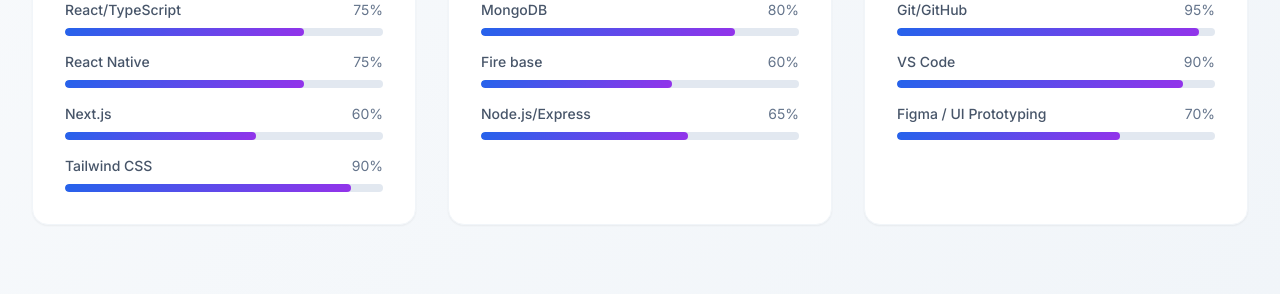
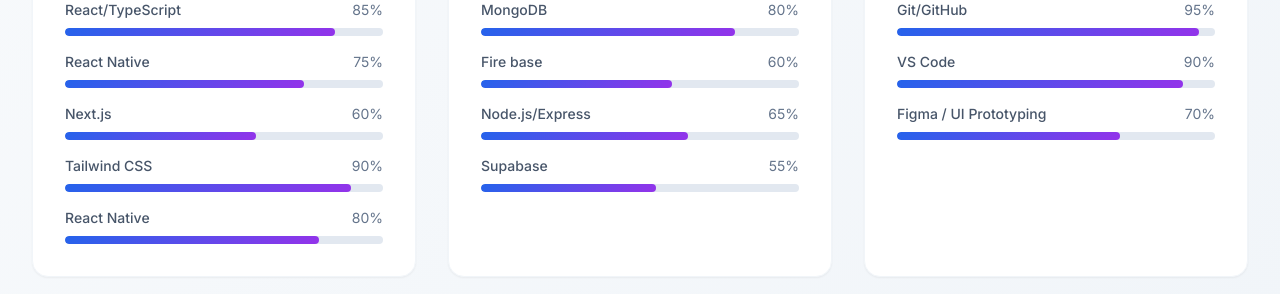
Before and after one commit to Oraelys/Portfolio-website-2.0, a React (Vite) app: page / in a window 1280 px wide. Shown: the part 2975-3269 px from the top of the page. Built offline with nearby package versions, Linux system fonts and the light colour scheme.

Commit message:
Update Skills.tsx

```diff
--- a/src/components/Skills.tsx
+++ b/src/components/Skills.tsx
@@ -27,10 +27,11 @@
       icon: Code2,
       title: 'Frontend Development',
       skills: [
-        { name: 'React/TypeScript', level: 75 },
+        { name: 'React/TypeScript', level: 85 },
         { name: 'React Native', level: 75 },
         { name: 'Next.js', level: 60 },
-        { name: 'Tailwind CSS', level: 90 }
+        { name: 'Tailwind CSS', level: 90 },
+        { name: "React Native", level: 80}
       ]
     },
     {
@@ -39,7 +40,8 @@
       skills: [
         { name: 'MongoDB', level: 80 },
         { name: 'Fire base', level: 60},
-        { name: 'Node.js/Express', level: 65 }
+        { name: 'Node.js/Express', level: 65 },
+        { name: 'Supabase', level: 55 },
       ]
     },
     {
```
